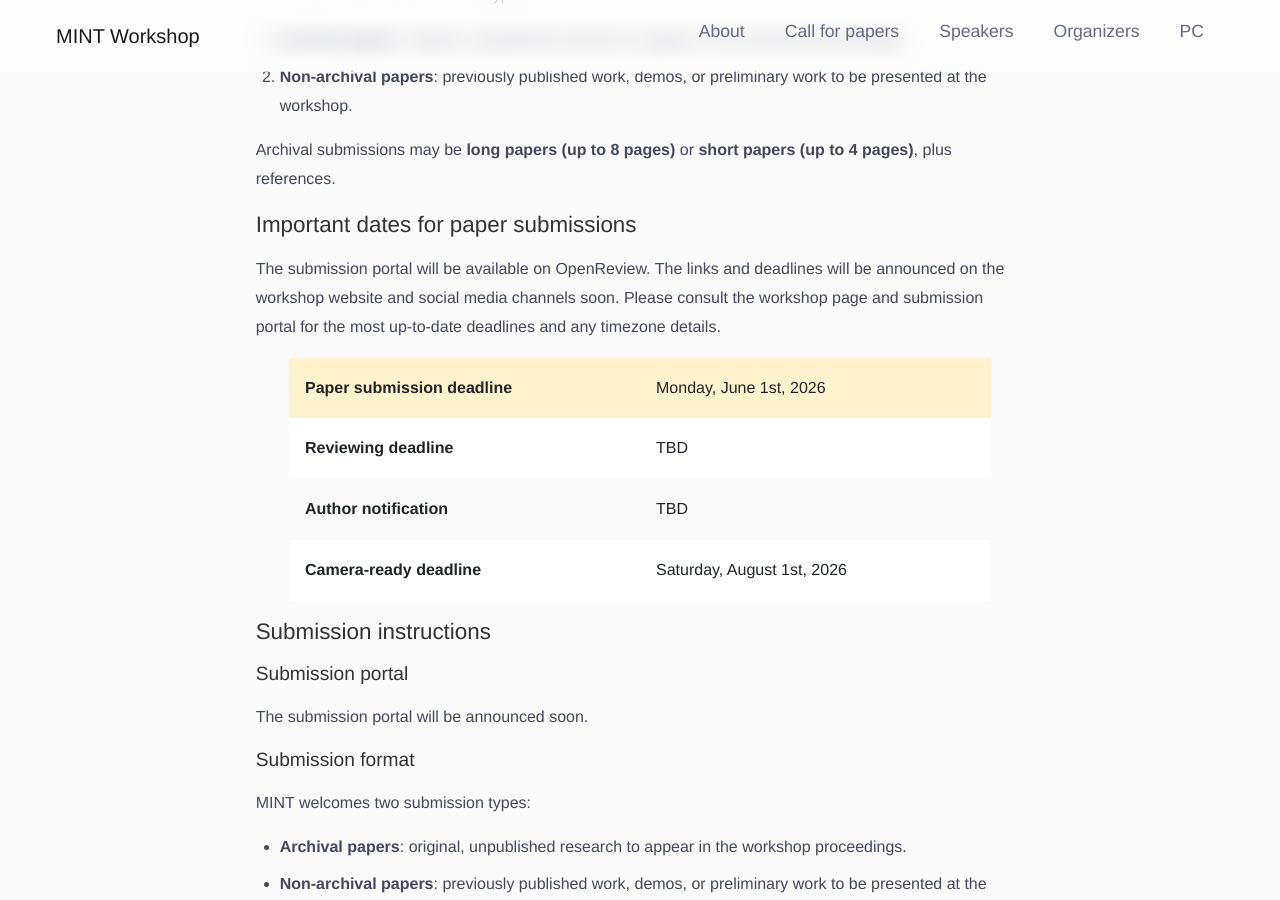
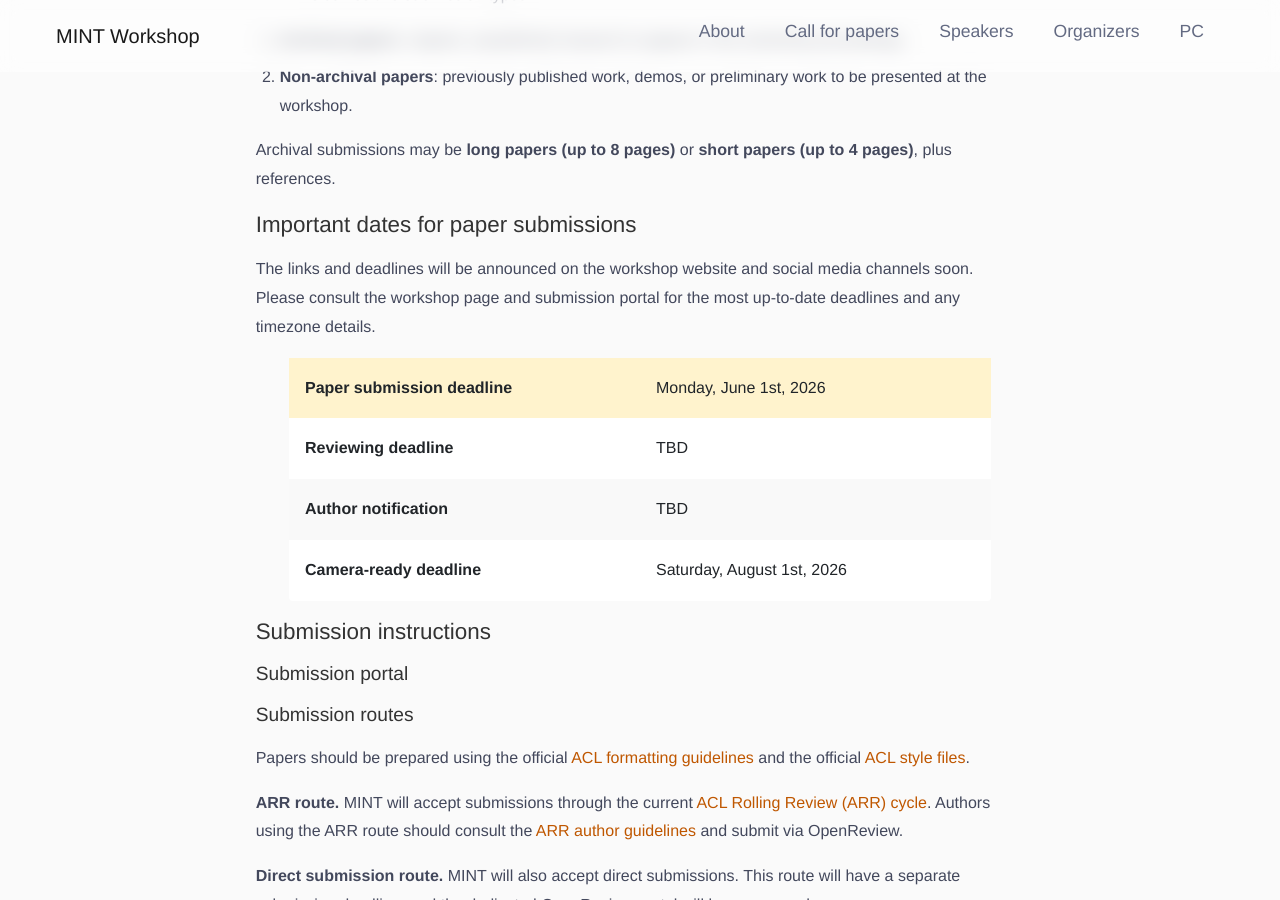
Before and after one commit to MINTworkshop/MINTworkshop.github.io, a Jekyll site: the page built from 2026/index.md, in a window 1280 px wide and 900 px high, scrolled down 2317 px. Built offline with Jekyll 4.4.1, drawn with Linux system fonts in a browser that asks for light colours; some of the changed text lies outside the part shown.

Commit message:
add info about the submission routes

```diff
--- a/_includes/cfp.html
+++ b/_includes/cfp.html
@@ -29,7 +29,7 @@
 
         <h5 id="dates">Important dates for paper submissions</h5>
         <p>
-          The submission portal will be available on OpenReview. The links and deadlines will be announced on the workshop website and social media channels soon. Please consult the workshop page and submission portal for the most
+          The links and deadlines will be announced on the workshop website and social media channels soon. Please consult the workshop page and submission portal for the most
           up-to-date deadlines and any timezone details.
         </p>
 
@@ -66,11 +66,35 @@
           >.
         </p>
         {% else %}
+        {% endif %}
+        <h6>Submission routes</h6>
         <p>
-          The submission portal will be announced soon.
+          Papers should be prepared using the official
+          <a href="https://acl-org.github.io/ACLPUB/formatting.html" target="_blank">ACL formatting guidelines</a>
+          and the official
+          <a href="https://github.com/acl-org/acl-style-files" target="_blank">ACL style files</a>.
         </p>
-        {% endif %}
 
+        <p>
+          <strong>ARR route.</strong>
+          MINT will accept submissions through the current
+          <a href="https://aclrollingreview.org/dates" target="_blank">ACL Rolling Review (ARR) cycle</a>.
+          Authors using the ARR route should consult the
+          <a href="https://aclrollingreview.org/authors" target="_blank">ARR author guidelines</a>
+          and submit via
+          {% if page.openreview %}
+            <a href="{{ page.openreview }}" target="_blank">OpenReview</a>.
+          {% else %}
+            OpenReview.
+          {% endif %}
+        </p>
+
+        <p>
+          <strong>Direct submission route.</strong>
+          MINT will also accept direct submissions.
+          This route will have a separate submission deadline,
+          and the dedicated OpenReview portal will be announced soon.
+        </p>
         <h6 id="submission-format">Submission format</h6>
         <p>
           MINT welcomes two submission types:
```
